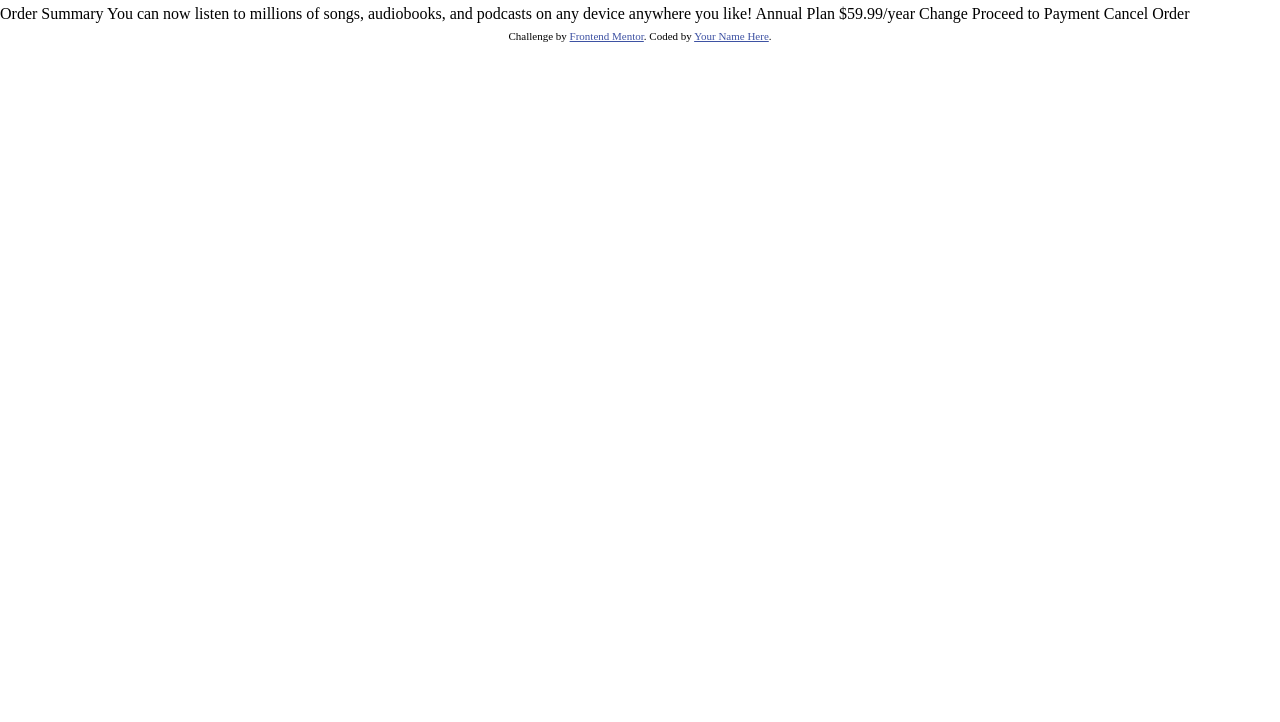
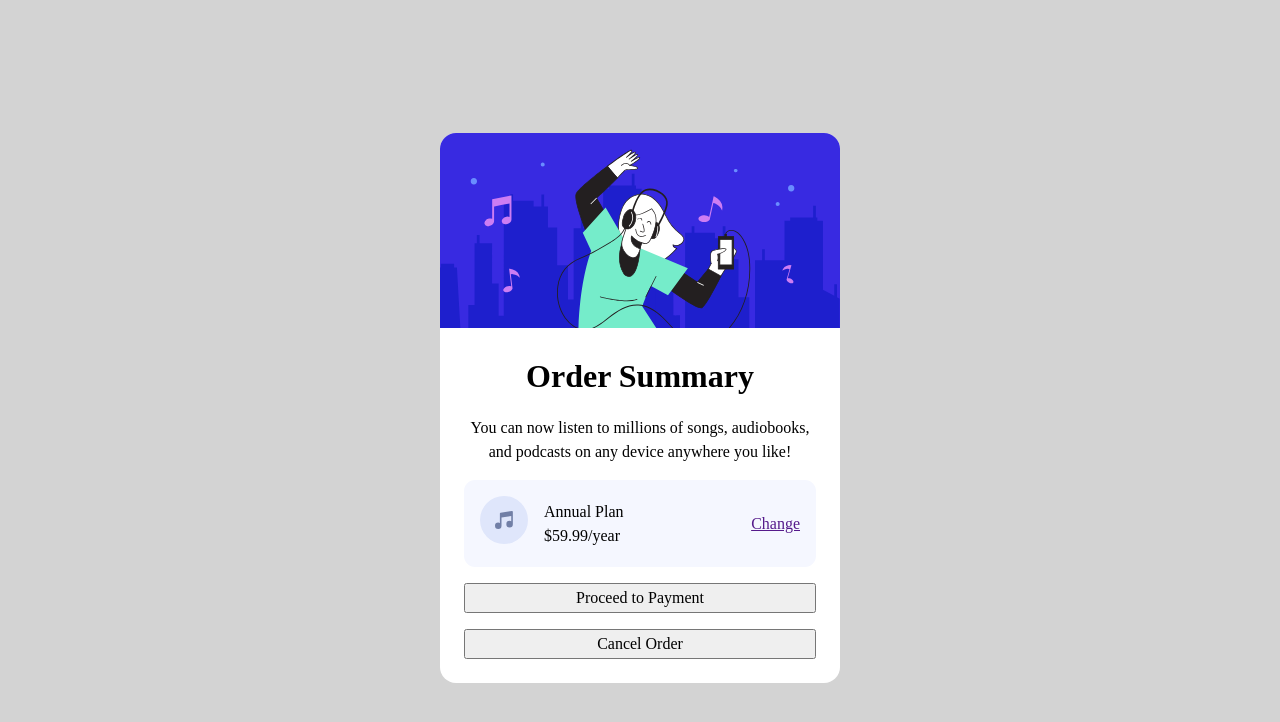
Before and after one commit to DeyanTopalov/order-summary-component-main, a plain HTML site: page index.html in a window 1280 px wide. Drawn offline with Linux system fonts and the light colour scheme.

Commit message:
mid progress updates

```diff
--- a/index.html
+++ b/index.html
@@ -28,15 +28,41 @@
     </style>
   </head>
   <body>
-    Order Summary You can now listen to millions of songs, audiobooks, and
-    podcasts on any device anywhere you like! Annual Plan $59.99/year Change
-    Proceed to Payment Cancel Order
+    <main>
+      <div class="card">
+        <div class="card__img">
+          <img
+            src="images/illustration-hero.svg"
+            alt="Hero ilustration of a teen listening to music from a headset and dancing"
+          />
+        </div>
+        <div class="card__context">
+          <h1 class="card_context_title">Order Summary</h1>
+          <p class="card_context_description">
+            You can now listen to millions of songs, audiobooks, and podcasts on
+            any device anywhere you like!
+          </p>
+          <div class="flex-group">
+            <div class="wrapper">
+              <p class="card_plan_price">
+                <span>Annual Plan</span> <br />
+                $59.99/year
+              </p>
+            </div>
 
-    <div class="attribution">
+            <a href="" class="link">Change</a>
+          </div>
+          <button class="button_proceed">Proceed to Payment</button>
+          <button class="button_cancel">Cancel Order</button>
+        </div>
+      </div>
+    </main>
+
+    <!-- <div class="attribution">
       Challenge by
       <a href="https://www.frontendmentor.io?ref=challenge" target="_blank"
         >Frontend Mentor</a
       >. Coded by <a href="#">Your Name Here</a>.
-    </div>
+    </div> -->
   </body>
 </html>
--- a/style.css
+++ b/style.css
@@ -19,7 +19,7 @@
   4. Improve text rendering
 */
 body {
-  line-height: 1.7;
+  line-height: 1.5;
   -webkit-font-smoothing: antialiased;
 }
 /*
@@ -71,6 +71,7 @@ h6 {
   --clr-very-pale-blue: hsl(225, 100%, 98%);
   --clr-desatured-blue: hsl(224, 23%, 55%);
   --clr-dark-blue: hsl(223, 47%, 23%);
+  --clr-white: hsl(0, 0%, 100%);
 
   --fs-regular: 1rem;
 
@@ -79,4 +80,70 @@ h6 {
   --fw-regular: 500;
   --fw-bold: 700;
   --fw-bold-xxl: 900;
+
+  --spacing-s: 0.5rem;
+  --spacing-m: 1rem;
+  --spacing-l: 1.5rem;
+  --spacing-xl: 2rem;
+
+  --card-with: 20.313rem;
+
+  @media (min-width: 600px) {
+    --card-with: 25rem;
+  }
 }
+
+/* Sizes: desktop 400/ mobile 325 */
+
+/* Global Styles */
+body {
+  /* background-image: url(images/pattern-background-mobile.svg); */
+  min-height: 100vh;
+  display: grid;
+  place-content: center;
+  background-color: lightgray;
+  margin: var(--spacing-s);
+  font-size: var(--fs-regular);
+  font-weight: var(--fw-regular);
+}
+
+/* Utility Styles */
+
+.flex-group {
+  background-color: var(--clr-very-pale-blue);
+  display: flex;
+  justify-content: space-between;
+  align-items: center;
+  padding: var(--spacing-m);
+  border-radius: 0.7rem;
+}
+
+/* Card Styles */
+.card {
+  max-width: var(--card-with);
+  display: grid;
+  background-color: var(--clr-white);
+  border-radius: 1rem;
+  overflow: hidden;
+}
+
+.card__context {
+  display: grid;
+  padding: var(--spacing-l);
+  gap: var(--spacing-m);
+}
+
+.card_context_title,
+.card_context_description {
+  text-align: center;
+}
+
+.wrapper {
+  display: flex;
+  align-items: center;
+  gap: var(--spacing-m);
+}
+
+.wrapper::before {
+  content: url(images/icon-music.svg);
+}
```
